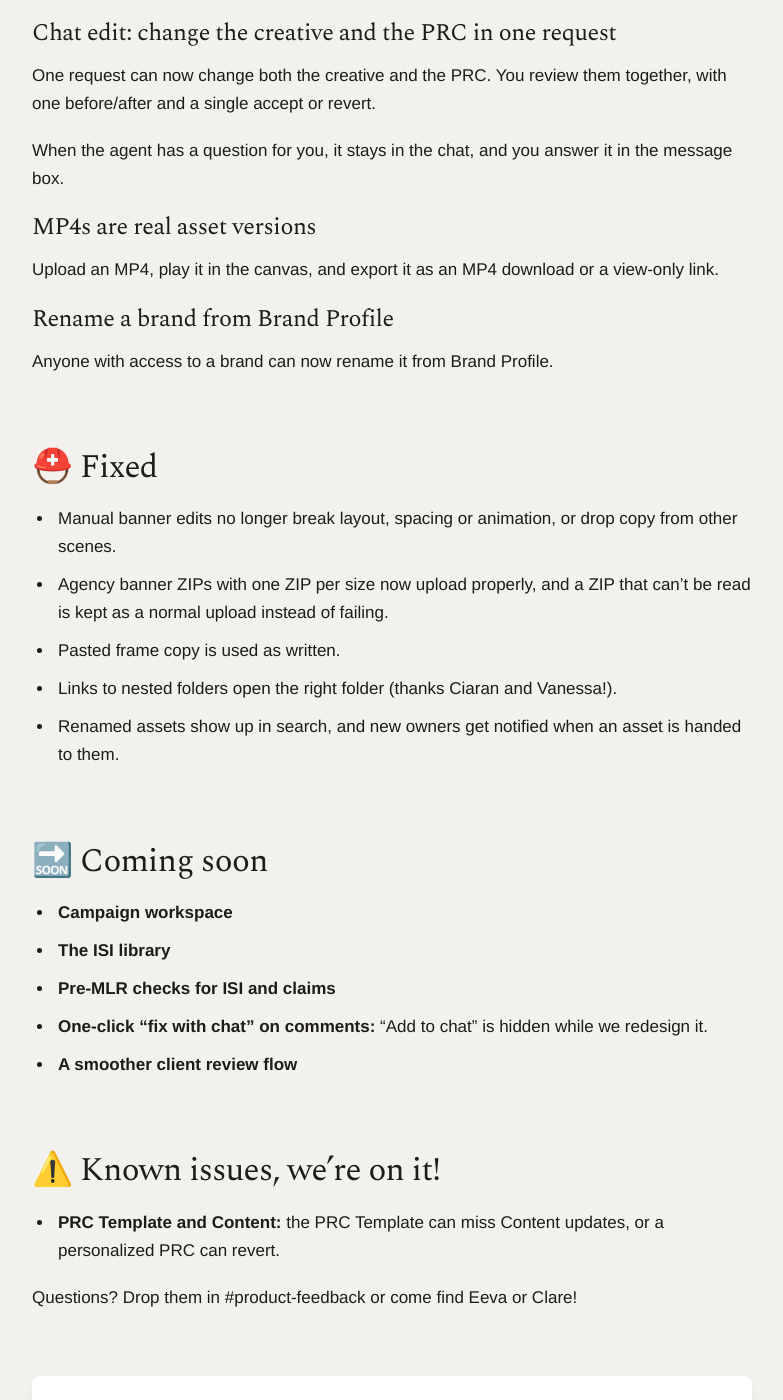
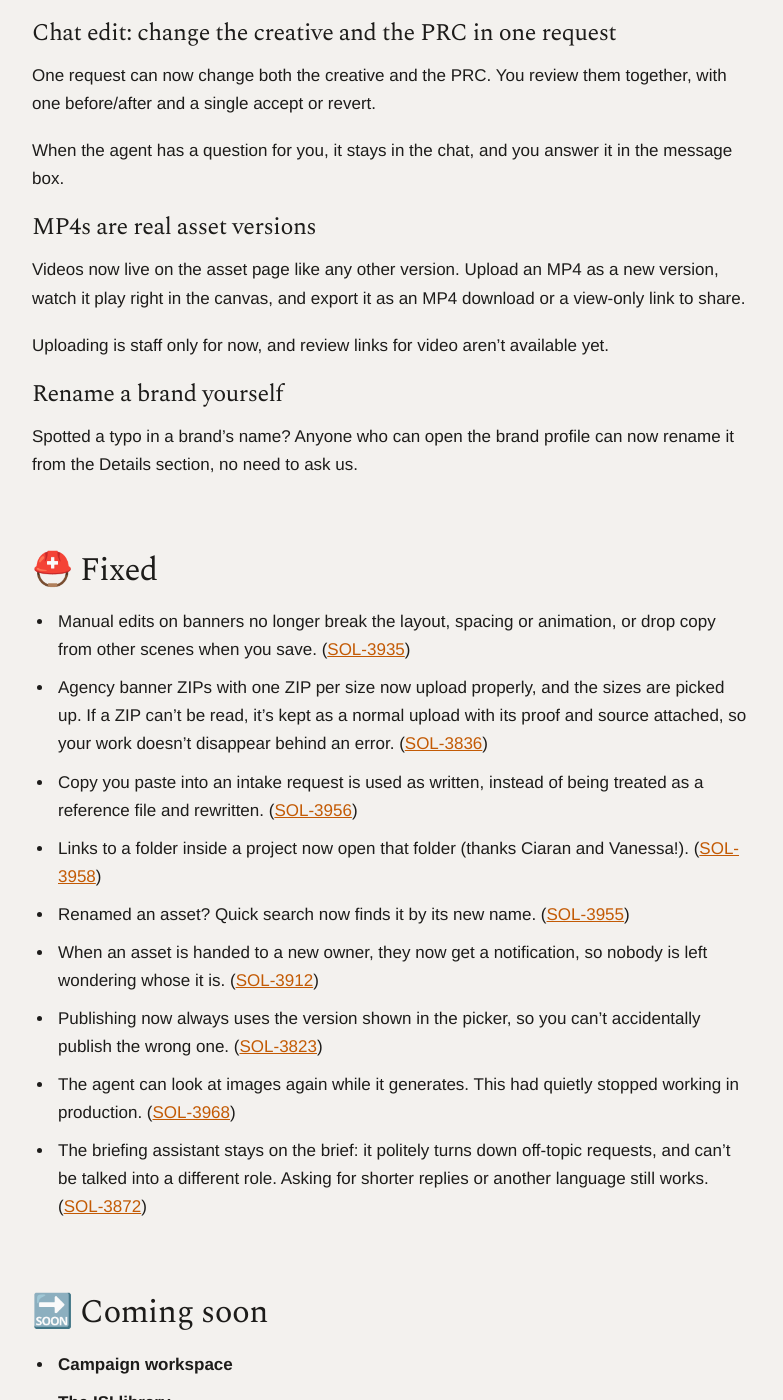
Before and after one commit to eeva-ff/solstice-newsletter, a Jekyll site: the page built from _posts/2026-11-12-whats-new.md, in a window 1280 px wide and 1400 px high, scrolled down 920 px. Shown: the whole window, without its empty margins (248-1031 px from the left). Built offline with Jekyll 4.4.1, drawn with Linux system fonts in a browser that asks for light colours; a style sheet for code colours, icons or effects is not loaded.

Commit message:
Nov 12 edition: add publishing, image inspection and briefing assistant fixes, ticket links, clearer MP4 and brand rename copy
Co-Authored-By: Claude Opus 5.5 <noreply@anthropic.com>
Claude-Session: https://claude.ai/code/session_01MtDLRoeVGt5j42yVCPqb8w

```diff
--- a/_posts/2026-11-12-whats-new.md
+++ b/_posts/2026-11-12-whats-new.md
@@ -16,19 +16,25 @@ When the agent has a question for you, it stays in the chat, and you answer it i
 
 ### MP4s are real asset versions
 
-Upload an MP4, play it in the canvas, and export it as an MP4 download or a view-only link.
+Videos now live on the asset page like any other version. Upload an MP4 as a new version, watch it play right in the canvas, and export it as an MP4 download or a view-only link to share.
 
-### Rename a brand from Brand Profile
+Uploading is staff only for now, and review links for video aren’t available yet.
 
-Anyone with access to a brand can now rename it from Brand Profile.
+### Rename a brand yourself
+
+Spotted a typo in a brand’s name? Anyone who can open the brand profile can now rename it from the Details section, no need to ask us.
 
 ## ⛑️ Fixed
 
-- Manual banner edits no longer break layout, spacing or animation, or drop copy from other scenes.
-- Agency banner ZIPs with one ZIP per size now upload properly, and a ZIP that can’t be read is kept as a normal upload instead of failing.
-- Pasted frame copy is used as written.
-- Links to nested folders open the right folder (thanks Ciaran and Vanessa!).
-- Renamed assets show up in search, and new owners get notified when an asset is handed to them.
+- Manual edits on banners no longer break the layout, spacing or animation, or drop copy from other scenes when you save. ([SOL-3935](https://linear.app/solsticehealth/issue/SOL-3935))
+- Agency banner ZIPs with one ZIP per size now upload properly, and the sizes are picked up. If a ZIP can’t be read, it’s kept as a normal upload with its proof and source attached, so your work doesn’t disappear behind an error. ([SOL-3836](https://linear.app/solsticehealth/issue/SOL-3836))
+- Copy you paste into an intake request is used as written, instead of being treated as a reference file and rewritten. ([SOL-3956](https://linear.app/solsticehealth/issue/SOL-3956))
+- Links to a folder inside a project now open that folder (thanks Ciaran and Vanessa!). ([SOL-3958](https://linear.app/solsticehealth/issue/SOL-3958))
+- Renamed an asset? Quick search now finds it by its new name. ([SOL-3955](https://linear.app/solsticehealth/issue/SOL-3955))
+- When an asset is handed to a new owner, they now get a notification, so nobody is left wondering whose it is. ([SOL-3912](https://linear.app/solsticehealth/issue/SOL-3912))
+- Publishing now always uses the version shown in the picker, so you can’t accidentally publish the wrong one. ([SOL-3823](https://linear.app/solsticehealth/issue/SOL-3823))
+- The agent can look at images again while it generates. This had quietly stopped working in production. ([SOL-3968](https://linear.app/solsticehealth/issue/SOL-3968))
+- The briefing assistant stays on the brief: it politely turns down off-topic requests, and can’t be talked into a different role. Asking for shorter replies or another language still works. ([SOL-3872](https://linear.app/solsticehealth/issue/SOL-3872))
 
 ## 🔜 Coming soon
 
```
